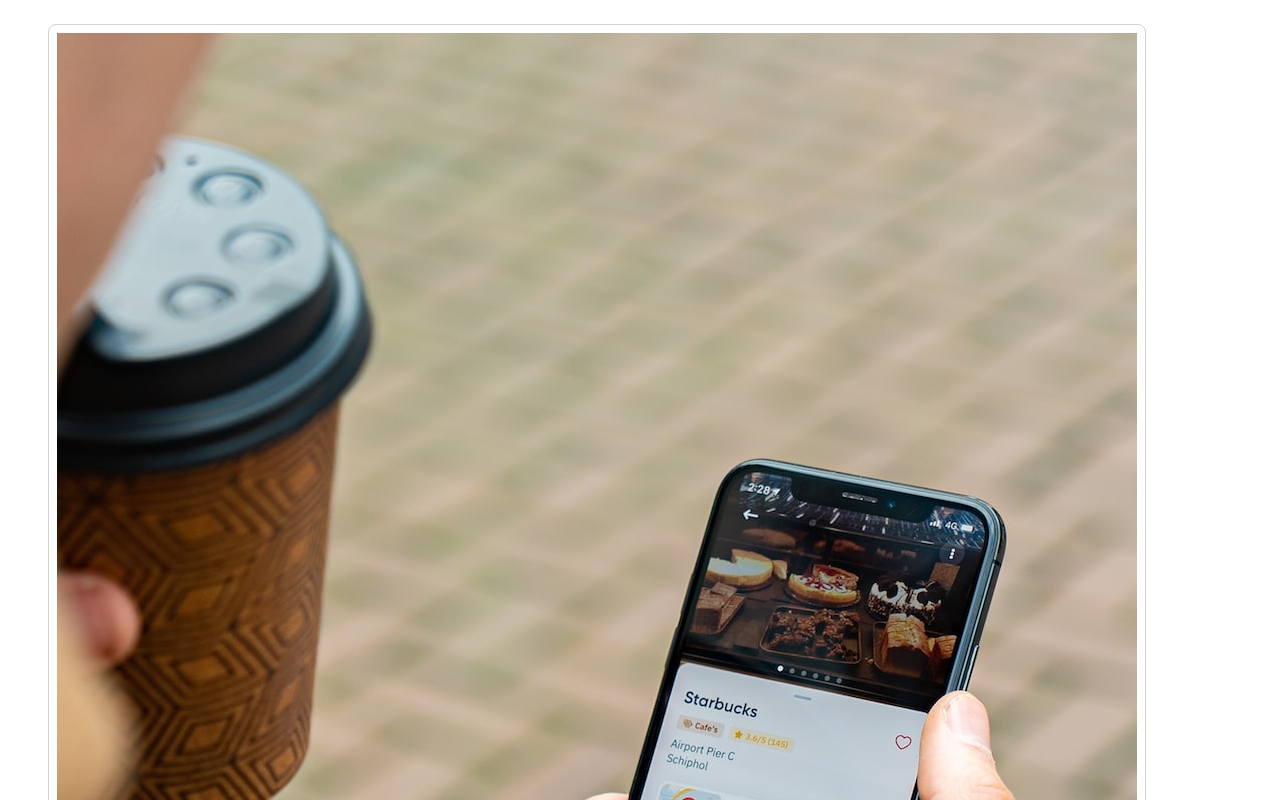
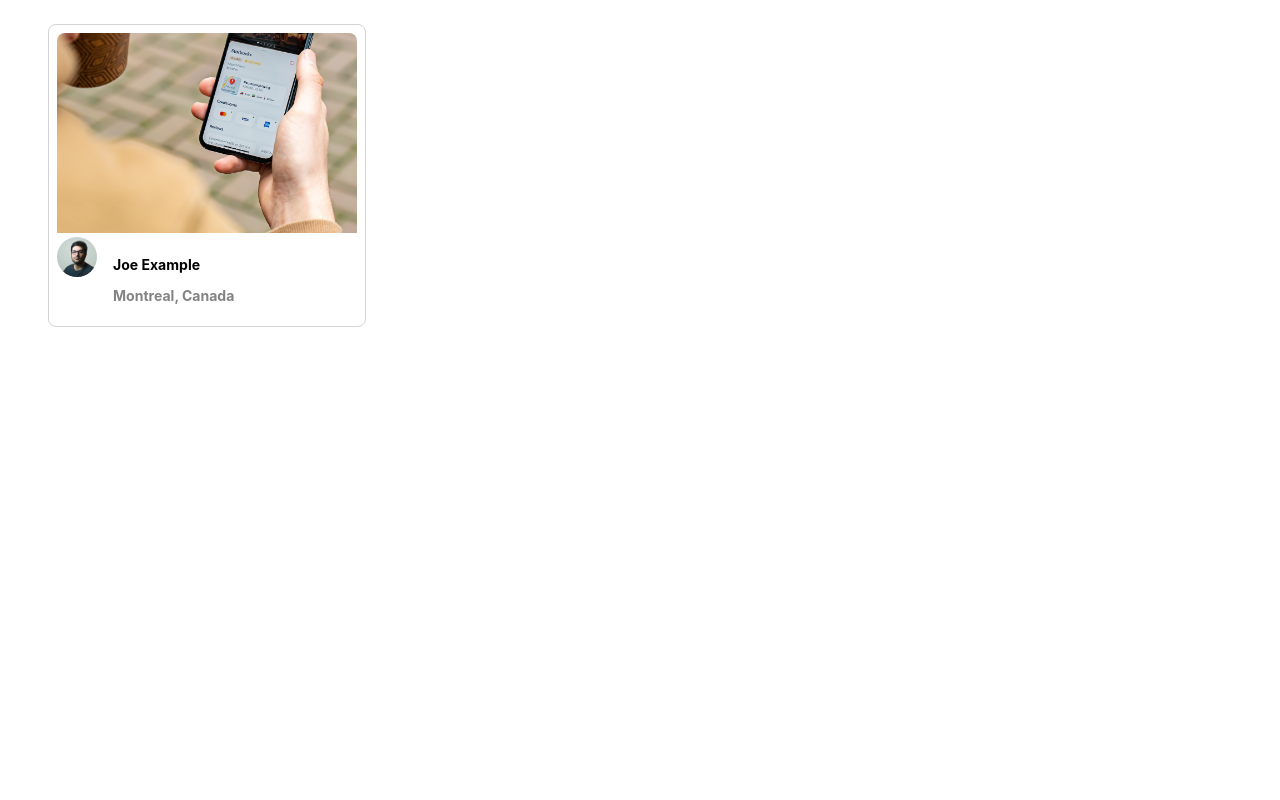
Before and after one commit to gary92gs/photolabs, a React (Create React App) app in the folder frontend/: page / in a window 1280 px wide. Shown: the top 800 px of the page. Built offline with nearby package versions, Linux system fonts and the light colour scheme.

Commit message:
adds classes to photolist-item for styling

```diff
--- a/frontend/src/components/PhotoListItem.jsx
+++ b/frontend/src/components/PhotoListItem.jsx
@@ -12,14 +12,14 @@ const PhotoListItem = (props) => {
   /* Insert React */
   return (
     <div key={id} className="photo-list__item">
-      <img src={imageSource} className="image" alt="posting image" />
-      <footer>
-        <img src={profile} className="user-profile" alt="photographer image" />
-        <div>
-          <h3 className="">{username}</h3>
-          <h3 className="user-location">{location.city}, {location.country}</h3>
+      <img src={imageSource} className="photo-list__image" alt="posting image" />
+      <div className="photo-list__user-details">
+        <img src={profile} className="photo-list__user-profile" alt="photographer image" />
+        <div className="photo-list__user-info">
+          <h3 >{username}</h3>
+          <h3 className="photo-list__user-location">{location.city}, {location.country}</h3>
         </div>
-      </footer>
+      </div>
     </div>
   )
 };
```
